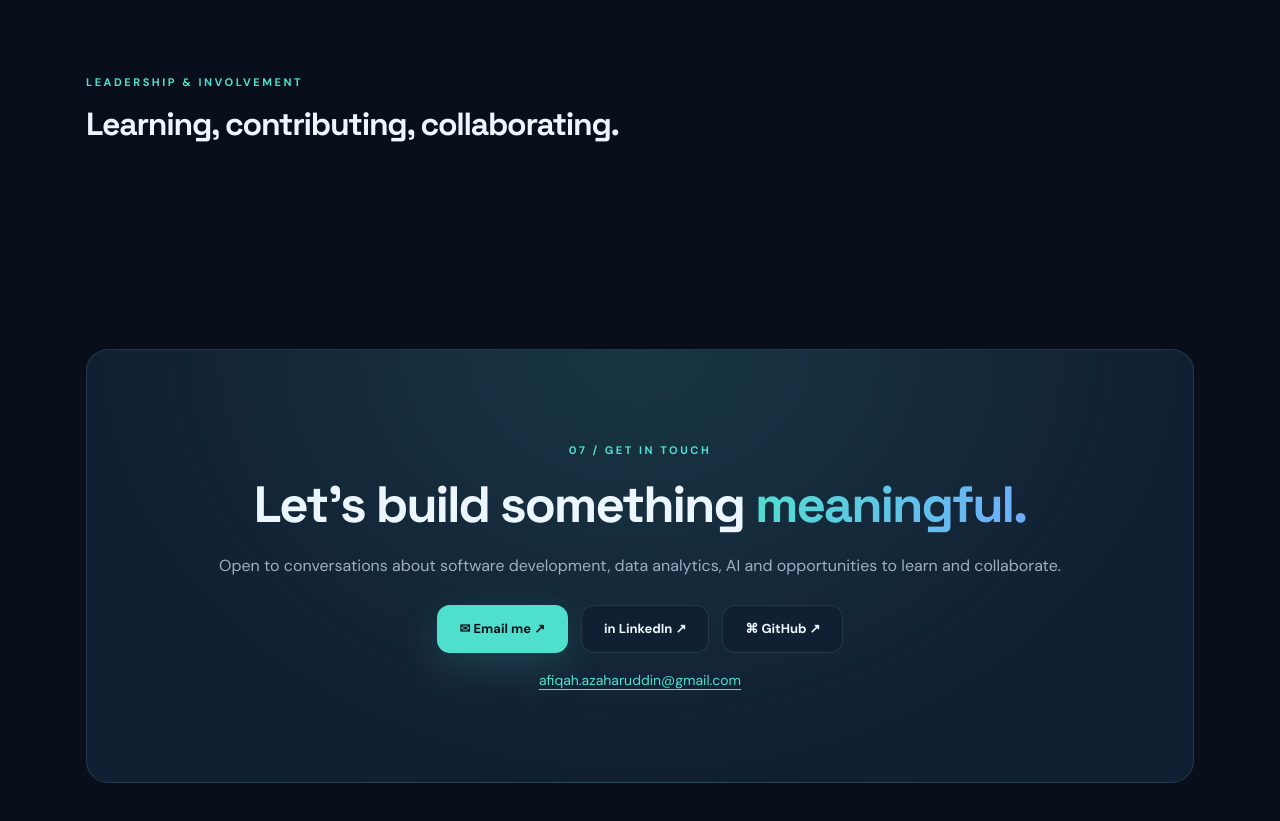
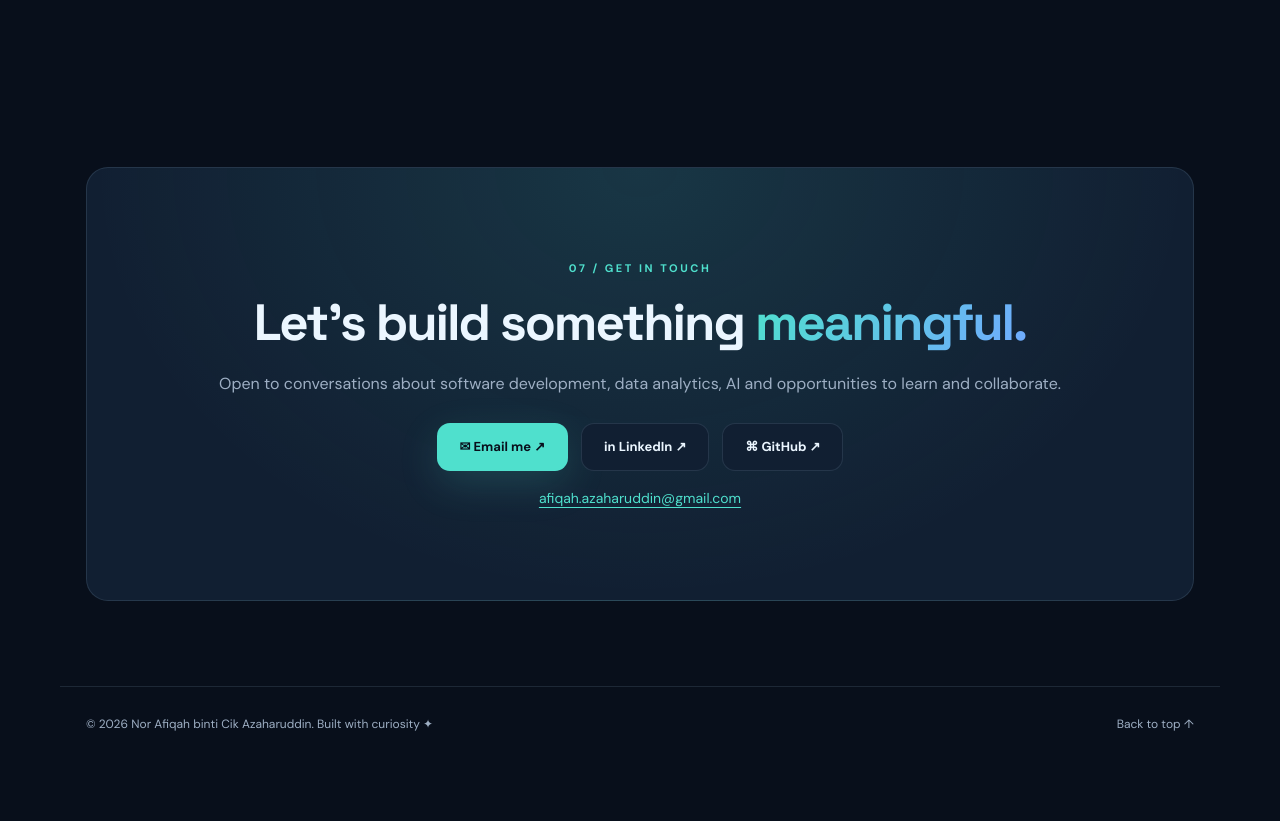
Before and after one commit to fiqahcaa/fiqahcaa.github.io, a plain HTML site: page index.html in a window 1280 px wide. Shown: the part 6411-7232 px from the top of the page. After the commit the page ends 7177 px from the top, so only its background shows below. Drawn offline with Linux system fonts and the light colour scheme.

Commit message:
Update index.html

```diff
--- a/index.html
+++ b/index.html
@@ -69,7 +69,6 @@
         <article class="recognition-card reveal"><span class="recognition-icon" aria-hidden="true">★</span><span class="project-kind">ACADEMIC ACHIEVEMENT</span><h3>Dean’s List — Every Semester</h3><p>Bachelor of Computer Science (Hons.) · Current CGPA: 3.84</p></article>
         <article class="recognition-card reveal"><span class="recognition-icon" aria-hidden="true">✦</span><span class="project-kind">CERTIFICATION · 2026</span><h3>Introduction to Artificial Intelligence</h3><p>IBM SkillsBuild</p></article>
       </div>
-      <div class="section-intro involvement-heading reveal"><span class="section-kicker">LEADERSHIP &amp; INVOLVEMENT</span><h3>Learning, contributing, collaborating.</h3></div>
     </section>
     <section class="section container" id="contact"><div class="contact-panel reveal"><span class="section-kicker">07 / GET IN TOUCH</span><h2>Let’s build something <span class="gradient-text">meaningful.</span></h2><p>Open to conversations about software development, data analytics, AI and opportunities to learn and collaborate.</p><div class="contact-actions"><a class="btn btn-primary" href="mailto:afiqah.azaharuddin@gmail.com?subject=Hello%20Nor%20Afiqah">✉ Email me ↗</a><a class="btn btn-secondary" href="https://www.linkedin.com/in/nor-afiqah-cik-azaharuddin-59a60340a/" target="_blank" rel="noopener noreferrer">in LinkedIn ↗</a><a class="btn btn-secondary" href="https://github.com/fiqahcaa" target="_blank" rel="noopener noreferrer">⌘ GitHub ↗</a></div><p class="contact-email"><a href="mailto:afiqah.azaharuddin@gmail.com">afiqah.azaharuddin@gmail.com</a></p></div></section>
   </main>
```
